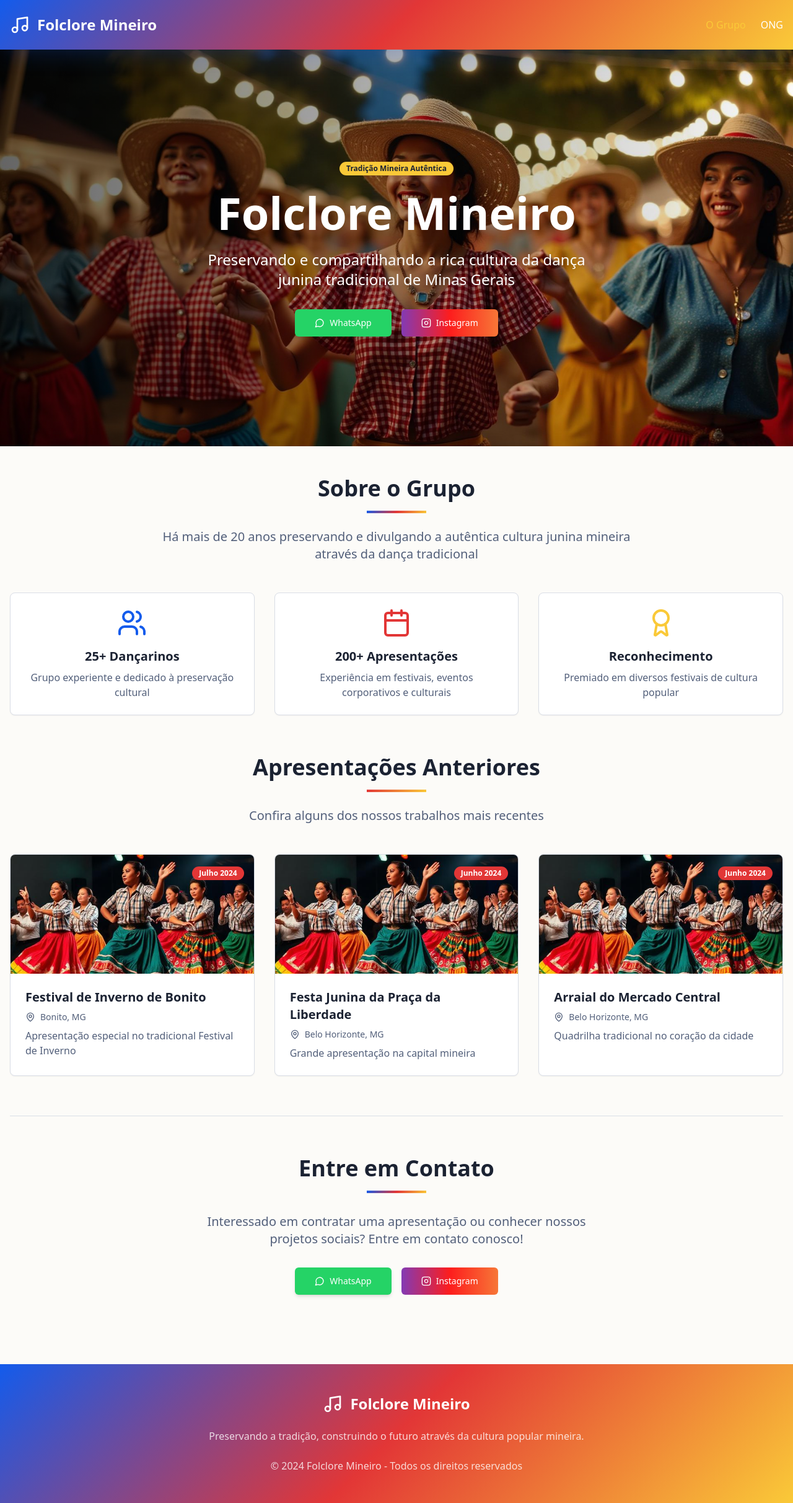
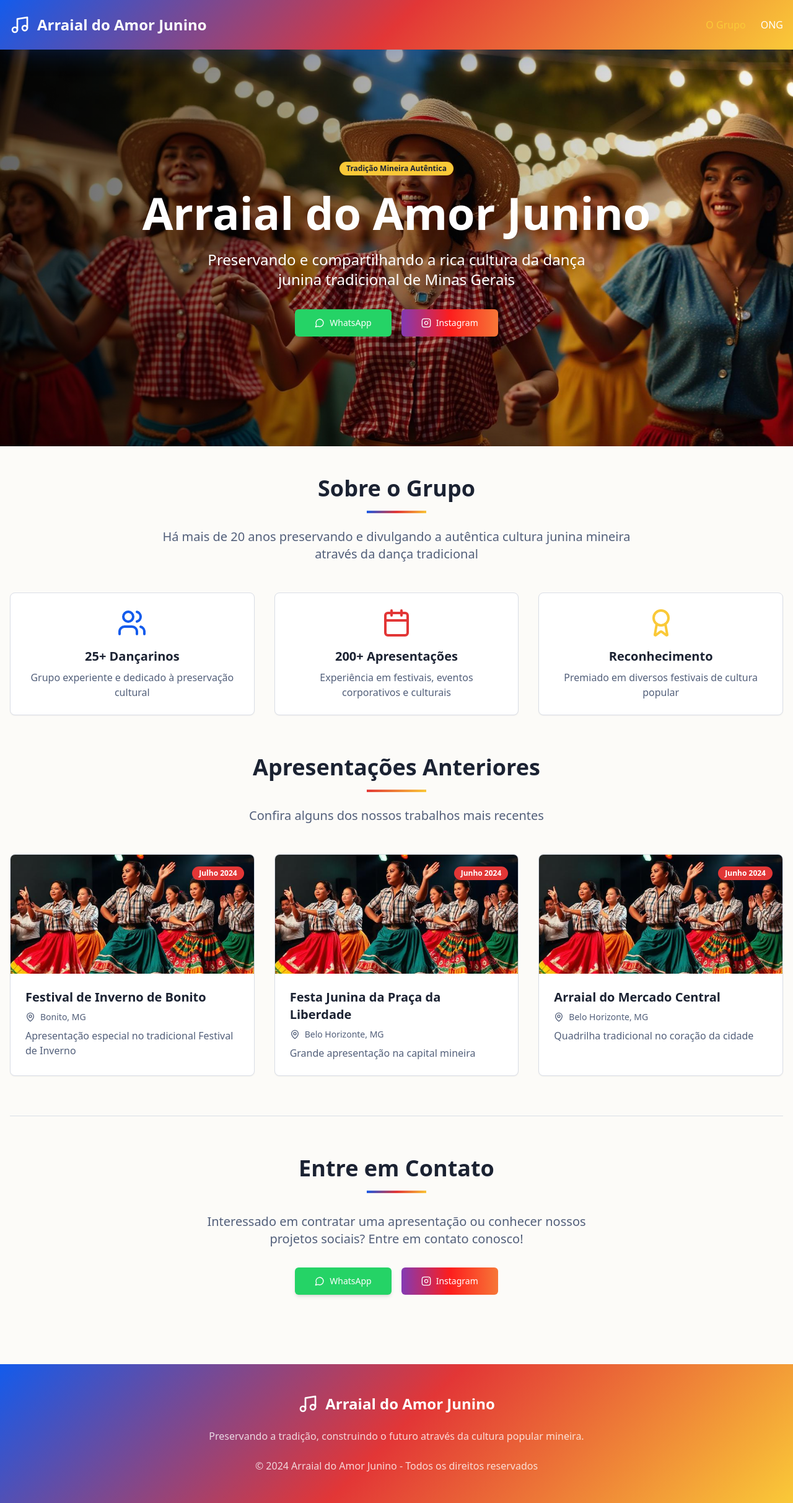
Before and after one commit to colab8-sketch/arraialdoamorjuninomg, a React (Vite) app: page / in a window 1280 px wide. Shown: the whole page at 62% size. Built offline with nearby package versions, Linux system fonts and the light colour scheme; the HTML template or start-up script is replaced by a standard one.

Commit message:
Atualizar nomes do grupo e ONG

```diff
--- a/index.html
+++ b/index.html
@@ -3,13 +3,13 @@
   <head>
     <meta charset="UTF-8" />
     <meta name="viewport" content="width=device-width, initial-scale=1.0" />
-    <title>Folclore Mineiro - Grupo de Dança Junina Tradicional</title>
-    <meta name="description" content="Grupo cultural de dança junina mineira tradicional. Apresentações autênticas, projetos sociais e preservação da cultura popular brasileira." />
-    <meta name="author" content="Folclore Mineiro" />
+    <title>Arraial do Amor Junino - Grupo de Dança Junina Tradicional</title>
+    <meta name="description" content="Arraial do Amor Junino - Grupo cultural de dança junina mineira tradicional. Apresentações autênticas, projetos sociais da Associação Amor Junino." />
+    <meta name="author" content="Arraial do Amor Junino" />
     <meta name="keywords" content="dança junina, folclore mineiro, cultura popular, quadrilha, festa junina, grupo cultural, dança tradicional" />
 
-    <meta property="og:title" content="Folclore Mineiro - Grupo de Dança Junina Tradicional" />
-    <meta property="og:description" content="Grupo cultural de dança junina mineira tradicional. Apresentações autênticas, projetos sociais e preservação da cultura popular brasileira." />
+    <meta property="og:title" content="Arraial do Amor Junino - Grupo de Dança Junina Tradicional" />
+    <meta property="og:description" content="Arraial do Amor Junino - Grupo cultural de dança junina mineira tradicional. Apresentações autênticas, projetos sociais da Associação Amor Junino." />
     <meta property="og:type" content="website" />
     <meta property="og:image" content="https://lovable.dev/opengraph-image-p98pqg.png" />
 
--- a/src/components/ContactButtons.tsx
+++ b/src/components/ContactButtons.tsx
@@ -9,7 +9,7 @@ interface ContactButtonsProps {
 
 const ContactButtons = ({
   whatsappNumber = "5531999999999",
-  instagramHandle = "folcloremineiro",
+  instagramHandle = "arraialdomoramorjunino",
   className = ""
 }: ContactButtonsProps) => {
   const handleWhatsAppClick = () => {
--- a/src/pages/Index.tsx
+++ b/src/pages/Index.tsx
@@ -46,7 +46,7 @@ const Index = () => {
           <div className="flex items-center justify-between">
             <div className="flex items-center space-x-3">
               <Music className="h-8 w-8" />
-              <h1 className="text-2xl font-bold">Folclore Mineiro</h1>
+              <h1 className="text-2xl font-bold">Arraial do Amor Junino</h1>
             </div>
             <nav className="hidden md:flex space-x-6">
               <button
@@ -82,7 +82,7 @@ const Index = () => {
             Tradição Mineira Autêntica
           </Badge>
           <h1 className="text-5xl md:text-7xl font-bold mb-6 drop-shadow-2xl">
-            Folclore Mineiro
+            Arraial do Amor Junino
           </h1>
           <p className="text-xl md:text-2xl mb-8 drop-shadow-lg max-w-2xl mx-auto">
             Preservando e compartilhando a rica cultura da dança junina tradicional de Minas Gerais
@@ -202,7 +202,7 @@ const Index = () => {
             {/* Sobre a ONG */}
             <section>
               <div className="text-center mb-12">
-                <h2 className="text-4xl font-bold mb-4 text-foreground">ONG Raízes Culturais</h2>
+                <h2 className="text-4xl font-bold mb-4 text-foreground">Associação Amor Junino</h2>
                 <div className="w-24 h-1 bg-gradient-festive mx-auto mb-6"></div>
                 <p className="text-xl text-muted-foreground max-w-3xl mx-auto">
                   Transformando vidas através da cultura e promovendo inclusão social por meio da dança tradicional
@@ -220,8 +220,8 @@ const Index = () => {
                 <div>
                   <h3 className="text-2xl font-bold mb-6 text-foreground">Nossa Missão Social</h3>
                   <div className="space-y-4 text-muted-foreground">
-                    <p>
-                      A ONG Raízes Culturais, vinculada ao nosso grupo, desenvolve projetos sociais
+                  <p>
+                      A Associação Amor Junino, vinculada ao nosso grupo, desenvolve projetos sociais
                       que utilizam a dança junina como ferramenta de transformação social e preservação cultural.
                     </p>
                     <p>
@@ -304,13 +304,13 @@ const Index = () => {
         <div className="container mx-auto px-4 text-center">
           <div className="flex items-center justify-center space-x-3 mb-6">
             <Music className="h-8 w-8" />
-            <h3 className="text-2xl font-bold">Folclore Mineiro</h3>
+            <h3 className="text-2xl font-bold">Arraial do Amor Junino</h3>
           </div>
           <p className="text-white/80 mb-6 max-w-2xl mx-auto">
             Preservando a tradição, construindo o futuro através da cultura popular mineira.
           </p>
           <div className="flex flex-col sm:flex-row items-center justify-center space-y-4 sm:space-y-0 sm:space-x-8">
-            <p className="text-white/80">© 2024 Folclore Mineiro - Todos os direitos reservados</p>
+            <p className="text-white/80">© 2024 Arraial do Amor Junino - Todos os direitos reservados</p>
           </div>
         </div>
       </footer>
```
